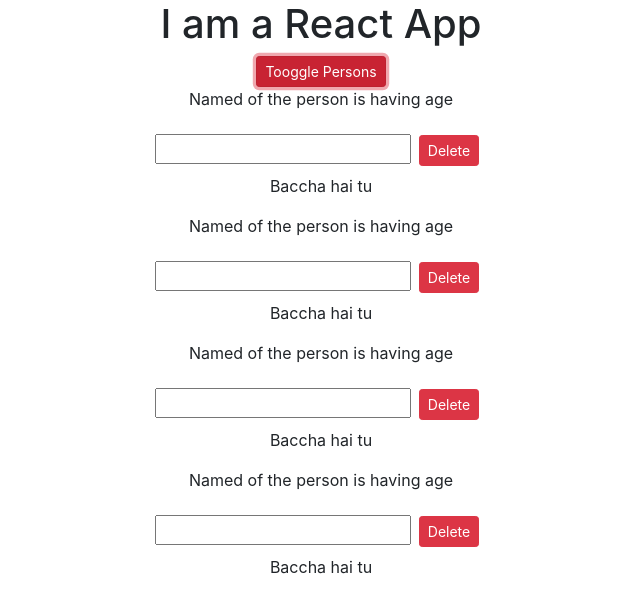
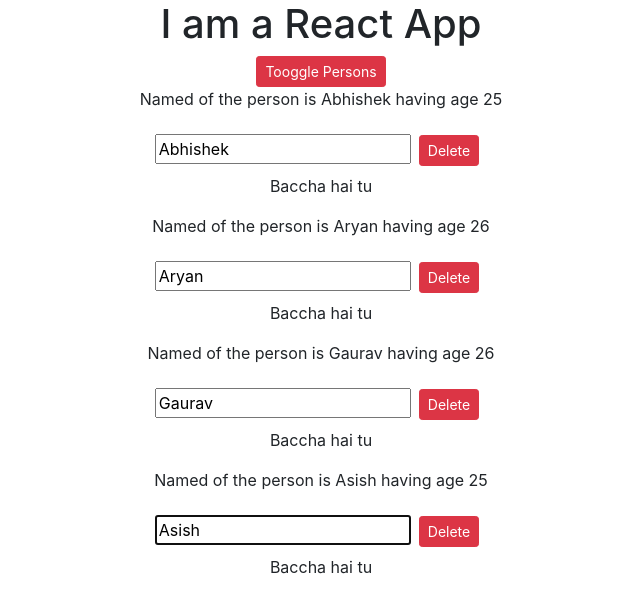
Before and after one commit to send2abhishek/react-guide, a React (Create React App) app: page / in a window 1280 px wide. Both pictures are taken after a click on the button "Tooggle Persons". Shown: the top 612 px of the page, without its empty margins (319-959 px from the left). Built offline with nearby package versions, Linux system fonts and the light colour scheme.

Commit message:
React hooks element reference

```diff
--- a/src/components/WithClass.js
+++ b/src/components/WithClass.js
@@ -4,7 +4,7 @@
 const withClass = (WrappedComponent, className) => {
   return props => (
     <div className={className}>
-      <WrappedComponent />
+      <WrappedComponent {...props} />
     </div>
   );
 };
--- a/src/components/persons.js
+++ b/src/components/persons.js
@@ -1,4 +1,4 @@
-import React, { Component } from "react";
+import React, { useEffect, useRef } from "react";
 import styles from "../App.css";
 import Aux from "./Auxiliary";
 import withClass from "./withClass";
@@ -9,14 +9,25 @@
   //   boxshadow: "2px ",
   //   text-align:"center"
   // };
-  let classes = "Persons";
+  const inputTypeRef = useRef(null);
+
+  useEffect(() => {
+    //document.querySelector("input").focus();
+    inputTypeRef.current.focus();
+  }, []);
+
   console.log("prps", props);
   return (
     <Aux>
       <p>
         Named of the person is {props.name} having age {props.age}
       </p>
-      <input type="text" onChange={props.changed} value={props.name} />
+      <input
+        type="text"
+        onChange={props.changed}
+        ref={inputTypeRef}
+        value={props.name}
+      />
       <button
         onClick={() => props.clicked(props.id)}
         className="btn btn-danger btn-sm m-2"
@@ -30,4 +41,6 @@
 };
 
 // calling withClass function which returns jsx
-export default withClass(Person);
+export default withClass(Person, styles.Persons);
+
+//export default Person;
```
